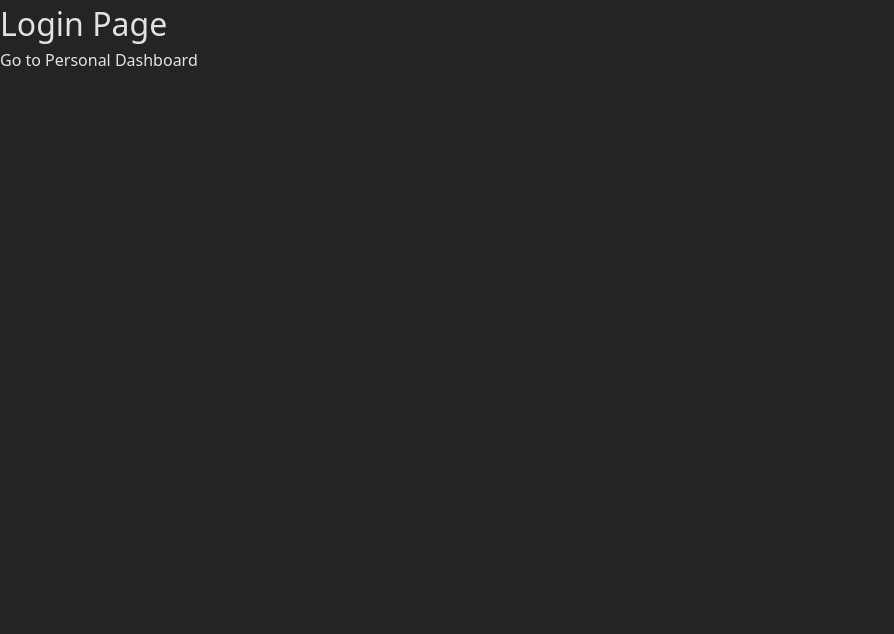
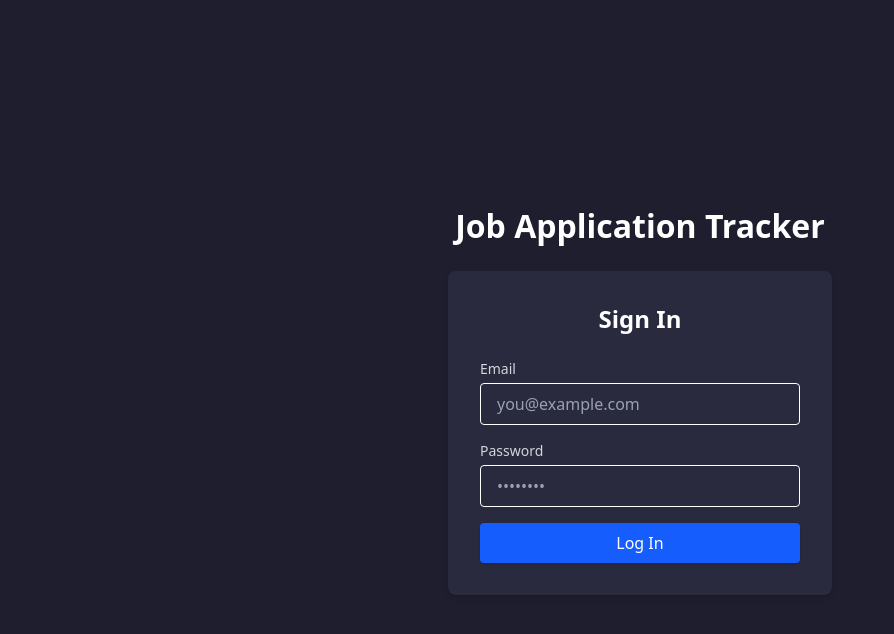
Before and after one commit to kamalndev/ApplicationTracker, a React (Vite) app in the folder site/: page / in a window 1280 px wide. Shown: the top 634 px of the page, without its empty margins (0-894 px from the left). Built offline with nearby package versions, Linux system fonts and the light colour scheme.

Commit message:
wip: login page

```diff
--- a/site/package.json
+++ b/site/package.json
@@ -4,7 +4,7 @@
 	"version": "0.0.0",
 	"type": "module",
 	"scripts": {
-    "dev": "vite",
+		"dev": "vite --port 5186",
 		"build": "vite build",
 		"lint": "eslint .",
 		"preview": "vite preview"
--- a/site/src/pages/Login.jsx
+++ b/site/src/pages/Login.jsx
@@ -1,11 +1,111 @@
-import { Link } from 'react-router-dom';
+import { Link } from "react-router-dom";
+import { useState } from "react";
 
-export default function Login()
-{
-    return (
-        <>
-        <h1>Login Page</h1>
-        <Link to="/dashboard">Go to Personal Dashboard</Link>
-        </>
-    );
+const API_URL = import.meta.env.VITE_API_URL;
+
+export default function LoginPage() {
+	const [form, setForm] = useState({ email: "", password: "" });
+
+	const [loginError, setLoginError] = useState(null);
+
+	const handleChange = (e) => {
+		const { name, value } = e.target;
+		setForm((f) => ({ ...f, [name]: value }));
+	};
+
+	const handleSubmit = async (e) => {
+		e.preventDefault();
+		console.log("Logging in with", form, "and API_URL", API_URL);
+
+		try {
+			const res = await fetch(`${API_URL}/api/login`, {
+				method: "POST",
+				headers: {
+					"Content-Type": "application/json",
+				},
+				body: JSON.stringify(form),
+			});
+
+			const data = await res.json();
+
+			if (!res.ok) {
+				setLoginError(res.statusText);
+				return;
+			}
+
+			if (data.success) {
+				localStorage.setItem("userid", data.user_id);
+				window.location.href = "/dashboard"; // Redirect to dashboard
+			} else {
+				setLoginError(data.message || "Email or password is incorrect");
+				return;
+			}
+		} catch (err) {
+			console.error("Error logging in:", err);
+		}
+	};
+
+	return (
+		<div className="min-h-screen flex flex-col items-center justify-center bg-[#1e1e2f]">
+			<h1 className="text-2xl font-bold text-white mb-6 text-center">
+				Job Application Tracker
+			</h1>
+			<div className="bg-[#2a2a3f] p-8 rounded-lg shadow-md w-full max-w-sm">
+				<h2 className="text-2xl font-bold text-white mb-6 text-center">
+					Sign In
+				</h2>
+				<form onSubmit={handleSubmit} className="space-y-4">
+					<div>
+						<label
+							htmlFor="email"
+							className="block text-sm text-gray-300 mb-1"
+						>
+							Email
+						</label>
+						<input
+							type="email"
+							name="email"
+							id="email"
+							value={form.email}
+							onChange={handleChange}
+							required
+							className="w-full px-4 py-2 bg-transparent border border-white rounded text-white placeholder-gray-400 focus:outline-none focus:border-blue-500"
+							placeholder="you@example.com"
+						/>
+					</div>
+					<div>
+						<label
+							htmlFor="password"
+							className="block text-sm text-gray-300 mb-1"
+						>
+							Password
+						</label>
+						<input
+							type="password"
+							name="password"
+							id="password"
+							value={form.password}
+							onChange={handleChange}
+							required
+							className="w-full px-4 py-2 bg-transparent border border-white rounded text-white placeholder-gray-400 focus:outline-none focus:border-blue-500"
+							placeholder="••••••••"
+							// Add password error when login fails
+							aria-invalid={!!loginError}
+						/>
+						{loginError && (
+							<p className="mt-1 text-red-400 text-sm">
+								{loginError}
+							</p>
+						)}
+					</div>
+					<button
+						type="submit"
+						className="w-full bg-blue-600 hover:bg-blue-700 text-white px-4 py-2 rounded shadow"
+					>
+						Log In
+					</button>
+				</form>
+			</div>
+		</div>
+	);
 }
```
Also changed, not shown: 1 other file (tests, documents, lock files or other folders). Lines whose indentation alone changed are shown as unchanged.
